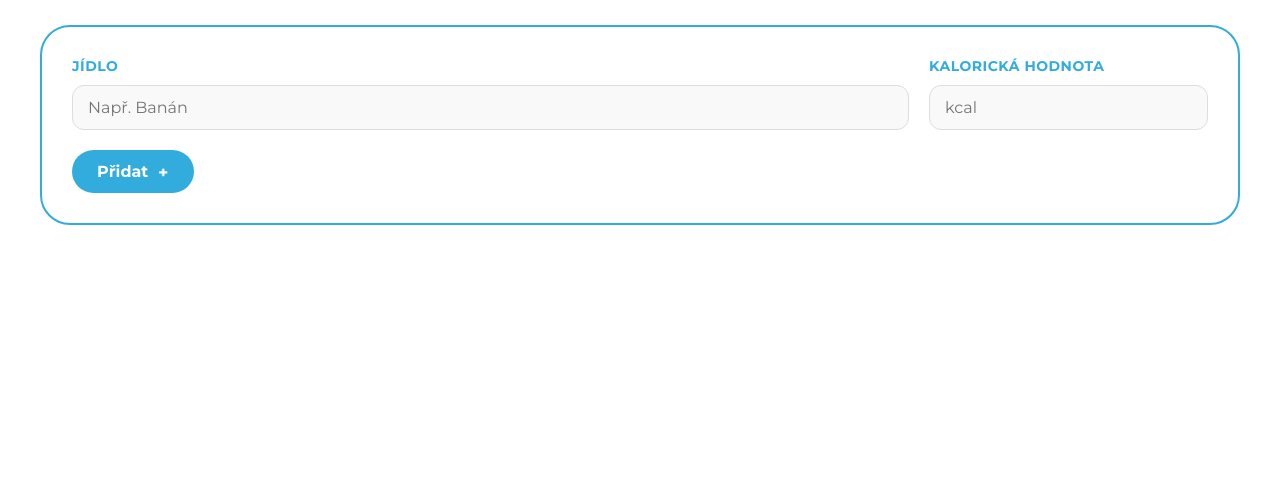
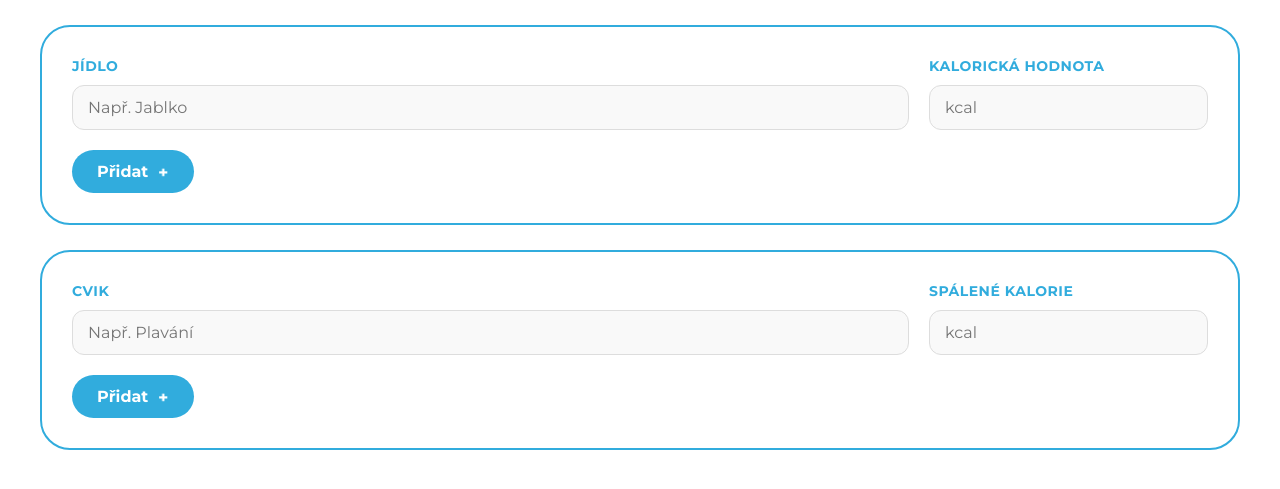
Before and after one commit to ventolinlover98/HlidacKalorii, a plain HTML site: page index.html in a window 1280 px wide. Shown: the part 129-618 px from the top of the page. Drawn offline with Linux system fonts and the light colour scheme.

Commit message:
Prvotní html a css - 'navbar' a container s jídlem a cvičením

```diff
--- a/index.html
+++ b/index.html
@@ -27,7 +27,7 @@
                     <div class="label-text">Jídlo</div>
                     <div class="label-text">Kalorická hodnota</div>
 
-                    <input type="text" placeholder="Např. Banán">
+                    <input type="text" placeholder="Např. Jablko">
                     <input type="number" placeholder="kcal">
 
                 </div>
@@ -36,6 +36,21 @@
                 </button>
             </form>
         </div>
+
+        <div class="container">
+            <form>
+                <div class="form-grid">
+                    <div class="label-text">Cvik</div>
+                    <div class="label-text">Spálené kalorie</div>
+
+                    <input type="text" placeholder="Např. Plavání">
+                    <input type="number" placeholder="kcal">
+                </div>
+                <button type="button" class="btn-add">
+                    Přidat <img src="obrazky/ikonka_plus.png" alt="plus">
+                </button>
+            </form>
+        </div>
     </main>
 </body>
 </html>
```
